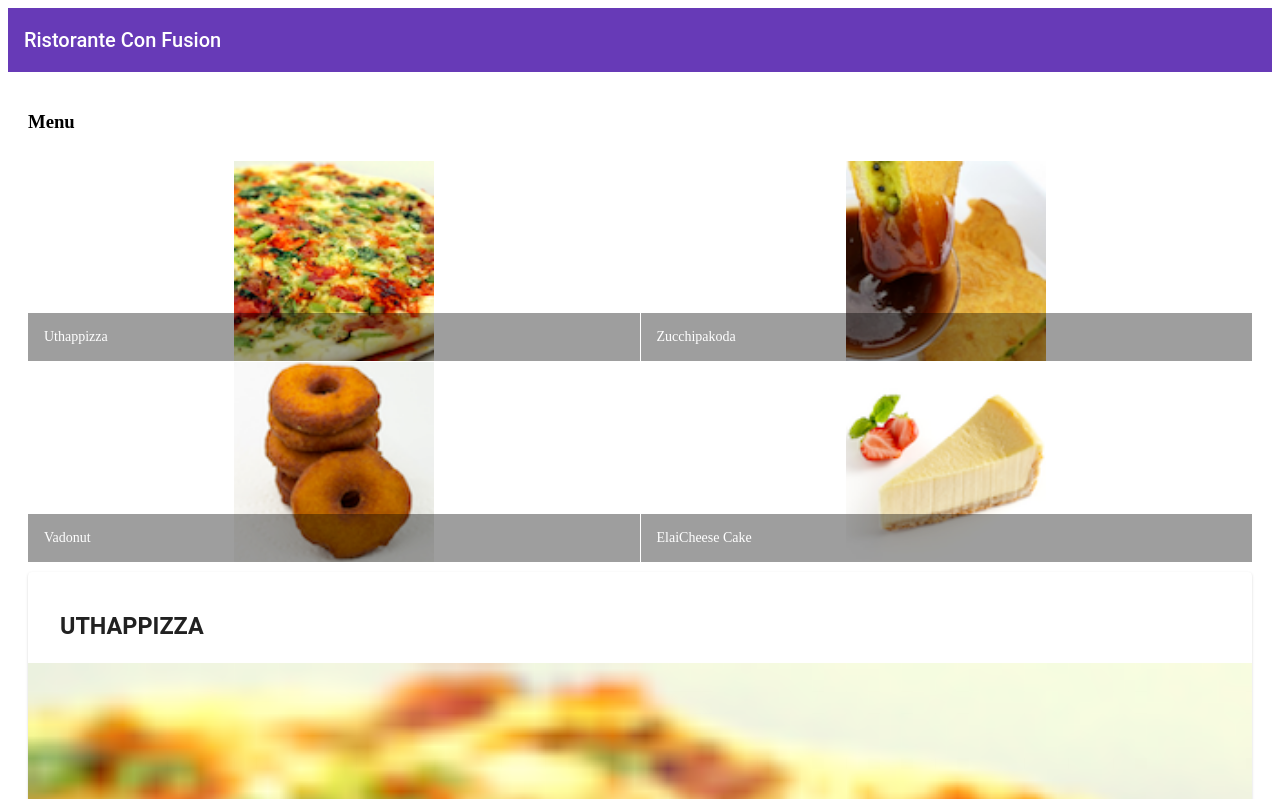
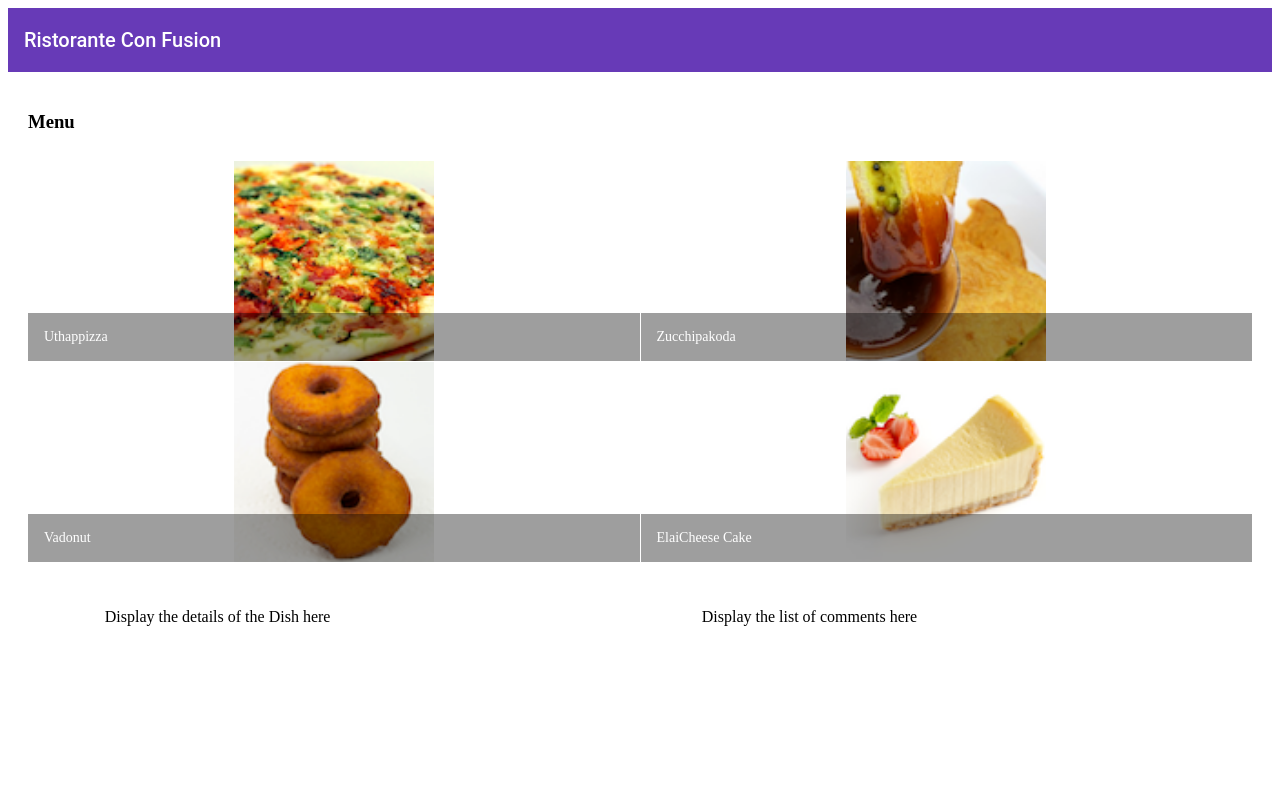
Before and after one commit to Elenetta17/conFusion, an Angular app: page / in a window 1280 px wide. Shown: the top 799 px of the page. Built offline with nearby package versions, Linux system fonts and the light colour scheme.

Commit message:
Week 1 Task 1

```diff
--- a/src/app/app.module.ts
+++ b/src/app/app.module.ts
@@ -14,11 +14,13 @@
 
 import 'hammerjs';
 import { MenuComponent } from './menu/menu.component';
+import { DishdetailComponent } from './dishdetail/dishdetail.component';
 
 @NgModule({
   declarations: [
     AppComponent,
-    MenuComponent
+    MenuComponent,
+    DishdetailComponent
   ],
   imports: [
     BrowserModule,
--- /dev/null
+++ b/src/app/dishdetail/dishdetail.component.html
@@ -0,0 +1,17 @@
+<div class="container"
+    fxLayout="row"
+    fxLayout.sm="column"
+    fxLayout.xs="column"
+    fxLayoutAlign.gt-md="space-around center"
+    fxLayoutGap="10px"
+    fxLayoutGap.xs="0">
+
+  <div fxFlex="40">
+    <p>Display the details of the Dish here</p>
+  </div>
+
+  <div fxFlex="40">
+    <p>Display the list of comments here</p>
+  </div>
+
+</div>
--- /dev/null
+++ b/src/app/dishdetail/dishdetail.component.ts
@@ -0,0 +1,15 @@
+import { Component, OnInit } from '@angular/core';
+
+@Component({
+  selector: 'app-dishdetail',
+  templateUrl: './dishdetail.component.html',
+  styleUrls: ['./dishdetail.component.css']
+})
+export class DishdetailComponent implements OnInit {
+
+  constructor() { }
+
+  ngOnInit(): void {
+  }
+
+}
--- a/src/app/menu/menu.component.html
+++ b/src/app/menu/menu.component.html
@@ -16,7 +16,8 @@
 		</mat-grid-list>
 	</div>
 
-	<div fxFlex *ngIf="selectedDish">
+	<app-dishdetail></app-dishdetail>
+<!-- 	<div fxFlex *ngIf="selectedDish">
 		<mat-card>
 			<mat-card-header>
 				<mat-card-title>
@@ -33,6 +34,6 @@
 			</mat-card-actions>
 		</mat-card>
 
-	</div>
+	</div> -->
 
 </div>
```
Also changed, not shown: src/app/dishdetail/dishdetail.component.css (added), 1 other file (tests, documents, lock files or other folders).
